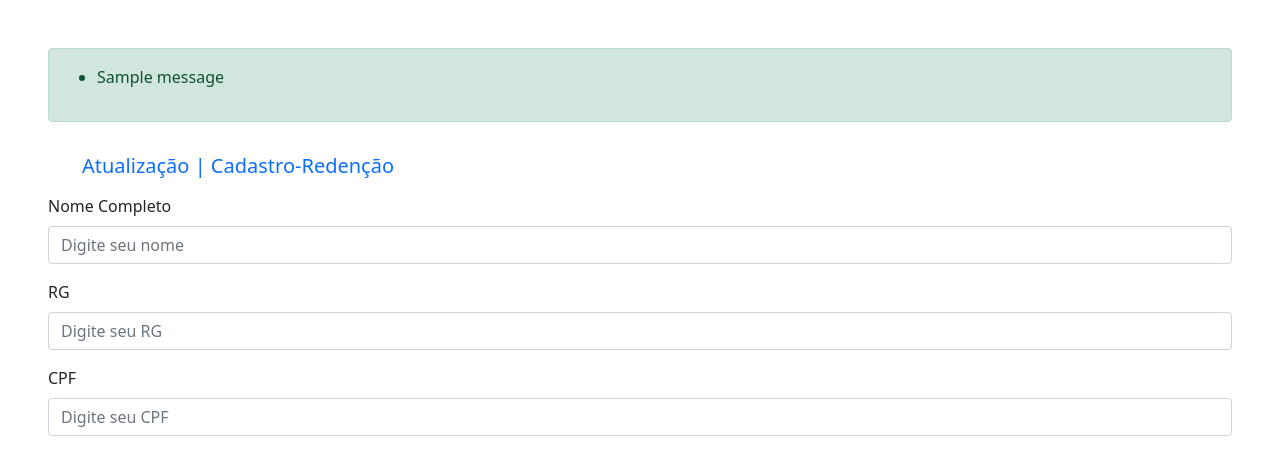
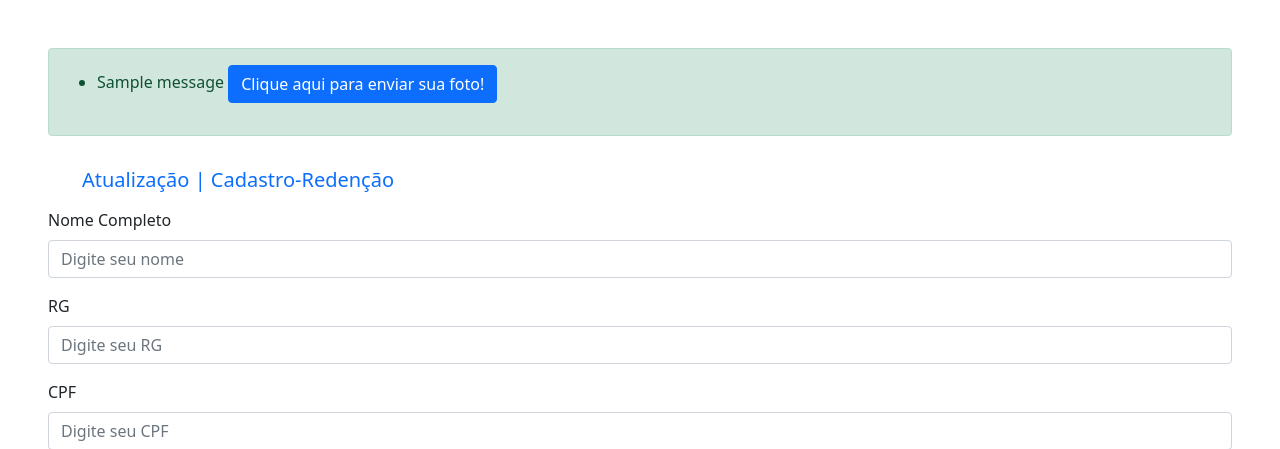
Before and after one commit to davi41229/formulario-flask, a Flask app: page / in a window 1280 px wide. Shown: the top 449 px of the page. Run offline with Flask 2, Linux system fonts and the light colour scheme; one stand-in notice (Sample message) is shown; parts of the project's set-up code (start-up, migrations or seed data) failed here and were passed over; some libraries are stand-ins or nearby versions.

Commit message:
Update index.html

```diff
--- a/templates/index.html
+++ b/templates/index.html
@@ -21,7 +21,7 @@
   <div class="alert alert-success" role="alert">
   <ul class=flashes>
         {% for message in messages %}
-          <li>{{ message }}</li>
+          <li>{{ message }} <a  class ="btn btn-primary" href="https://drive.google.com/drive/folders/1Ruc9LPNSm8hR1u5A_STzCLzxeCiDJQm2" >Clique aqui para enviar sua foto!</a></li>
         {% endfor %}
         </ul>
       </div>
```
